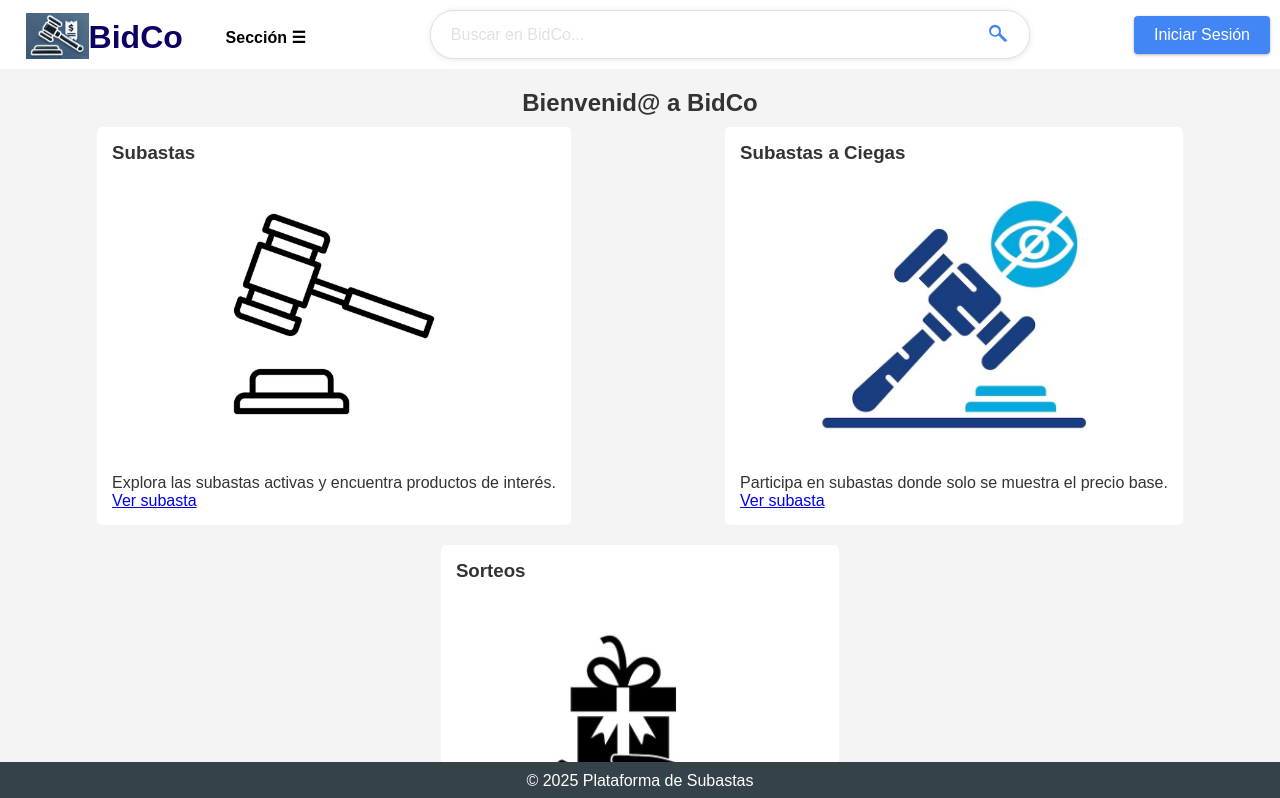
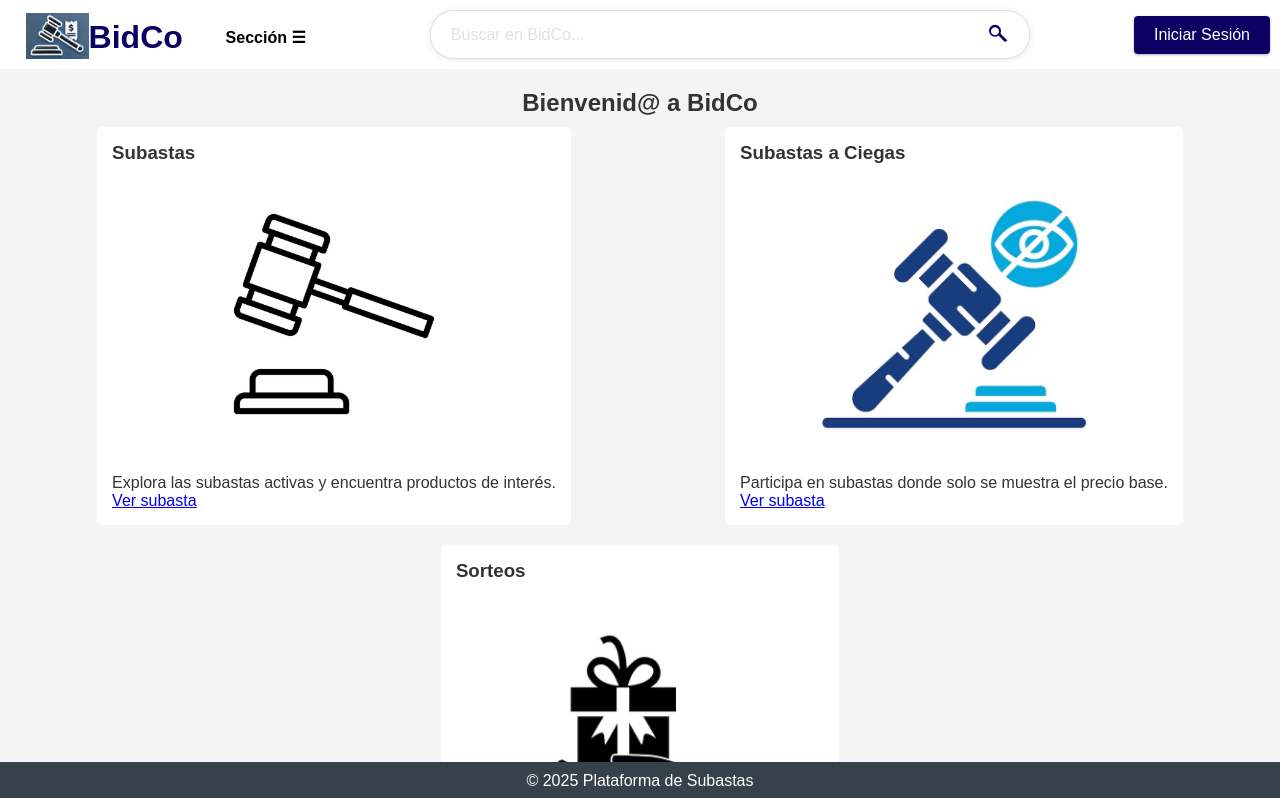
Before and after one commit to Ivanlaguna511/BidCo, an Angular app: page /home in a window 1280 px wide. Shown: the top 798 px of the page. Built offline with nearby package versions, Linux system fonts and the light colour scheme.

Commit message:
Commit header pagina principal terminado

```diff
--- a/src/app/header/header.component.css
+++ b/src/app/header/header.component.css
@@ -109,7 +109,7 @@ img {
 }
 
 #search-bar svg {
-  fill: #4285f4;
+  fill: #0d0063;
 }
 
 #search-bar input::placeholder {
@@ -122,7 +122,7 @@ img {
   padding: 10px 20px;
   margin: 10px;
   color: #fff;
-  background-color: #4285f4;
+  background-color: #0d0063;
   border: none;
   border-radius: 4px;
   font-size: 16px;
@@ -133,11 +133,11 @@ img {
 }
 
 .google-login-btn:hover {
-  background-color: #357ae8;
+  background-color: #0d0063;
 }
 
 .google-login-btn:active {
-  background-color: #3367d6;
+  background-color: #0d0063;
 }
 
 .google-login-btn:focus {
```
